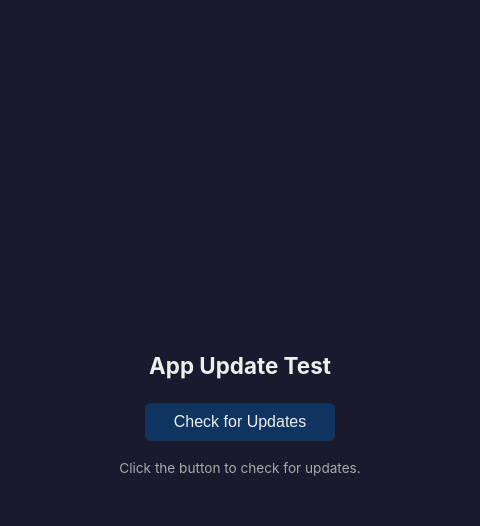
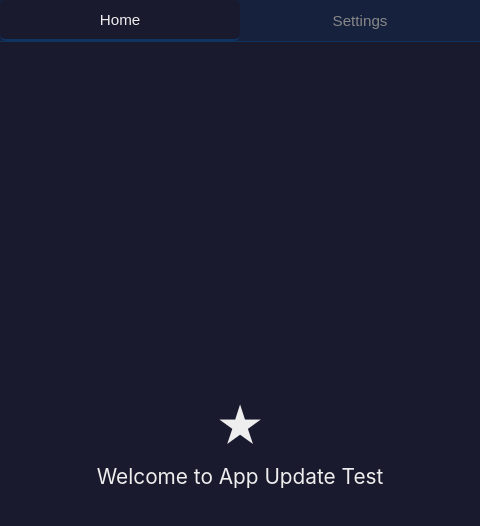
Before and after one commit to jencendencia/app-update-test, an Electron app: page index.html in a window 480 px wide. Drawn offline with Linux system fonts and the light colour scheme; no server answers.

Commit message:
Add Home/Settings tabs, move update to Settings

```diff
--- a/index.html
+++ b/index.html
@@ -11,13 +11,45 @@
       background: #1a1a2e;
       color: #eee;
       display: flex;
-      justify-content: center;
-      align-items: center;
+      flex-direction: column;
       height: 100vh;
     }
-    .container { text-align: center; }
-    h1 { font-size: 1.4rem; margin-bottom: 0.5rem; }
-    .version { color: #888; font-size: 0.9rem; margin-bottom: 1.5rem; }
+    .tab-bar {
+      display: flex;
+      background: #16213e;
+      border-bottom: 1px solid #0f3460;
+    }
+    .tab-btn {
+      flex: 1;
+      padding: 0.7rem;
+      background: transparent;
+      color: #888;
+      border: none;
+      cursor: pointer;
+      font-size: 0.95rem;
+      transition: all 0.2s;
+    }
+    .tab-btn:hover { color: #eee; background: #1a1a2e; }
+    .tab-btn.active { color: #eee; border-bottom: 2px solid #0f3460; background: #1a1a2e; }
+    .tab-content { display: none; flex: 1; }
+    .tab-content.active { display: flex; }
+    .home {
+      flex-direction: column;
+      align-items: center;
+      justify-content: center;
+      gap: 0.5rem;
+    }
+    .home .icon { font-size: 3rem; }
+    .home h2 { font-size: 1.3rem; font-weight: 400; }
+    .settings {
+      flex-direction: column;
+      align-items: center;
+      justify-content: center;
+      text-align: center;
+      gap: 0.5rem;
+      padding: 1rem;
+    }
+    .version { color: #888; font-size: 0.85rem; }
     button {
       background: #0f3460;
       color: #eee;
@@ -27,22 +59,32 @@
       border-radius: 6px;
       cursor: pointer;
     }
-    button:hover { background: #16213e; }
+    button:hover { background: #1a1a52; }
     #status {
-      margin-top: 1.2rem;
-      font-size: 0.85rem;
+      font-size: 0.82rem;
       color: #aaa;
       min-height: 2rem;
+      max-width: 300px;
     }
   </style>
 </head>
 <body>
-  <div class="container">
-    <h1>App Update Test</h1>
+  <div class="tab-bar">
+    <button class="tab-btn active" data-tab="home">Home</button>
+    <button class="tab-btn" data-tab="settings">Settings</button>
+  </div>
+
+  <div class="tab-content home active" id="tab-home">
+    <div class="icon">&#9733;</div>
+    <h2>Welcome to App Update Test</h2>
+  </div>
+
+  <div class="tab-content settings" id="tab-settings">
     <p class="version" id="version"></p>
     <button id="updateBtn">Check for Updates</button>
     <p id="status">Click the button to check for updates.</p>
   </div>
+
   <script src="renderer.js"></script>
 </body>
 </html>
--- a/package.json
+++ b/package.json
@@ -1,6 +1,6 @@
 {
   "name": "app-update-test",
-  "version": "1.0.5",
+  "version": "1.0.6",
   "description": "Updatable Electron app with GitHub releases",
   "main": "main.js",
   "scripts": {
--- a/renderer.js
+++ b/renderer.js
@@ -1,7 +1,19 @@
+// Tab switching
+document.querySelectorAll('.tab-btn').forEach((btn) => {
+  btn.addEventListener('click', () => {
+    document.querySelectorAll('.tab-btn').forEach((b) => b.classList.remove('active'));
+    document.querySelectorAll('.tab-content').forEach((c) => c.classList.remove('active'));
+    btn.classList.add('active');
+    document.getElementById('tab-' + btn.dataset.tab).classList.add('active');
+  });
+});
+
+// Version display
 window.electronAPI.getVersion().then((version) => {
   document.getElementById('version').textContent = `v${version}`;
 });
 
+// Update check
 document.getElementById('updateBtn').addEventListener('click', () => {
   document.getElementById('status').textContent = 'Checking...';
   window.electronAPI.checkForUpdate();
```
